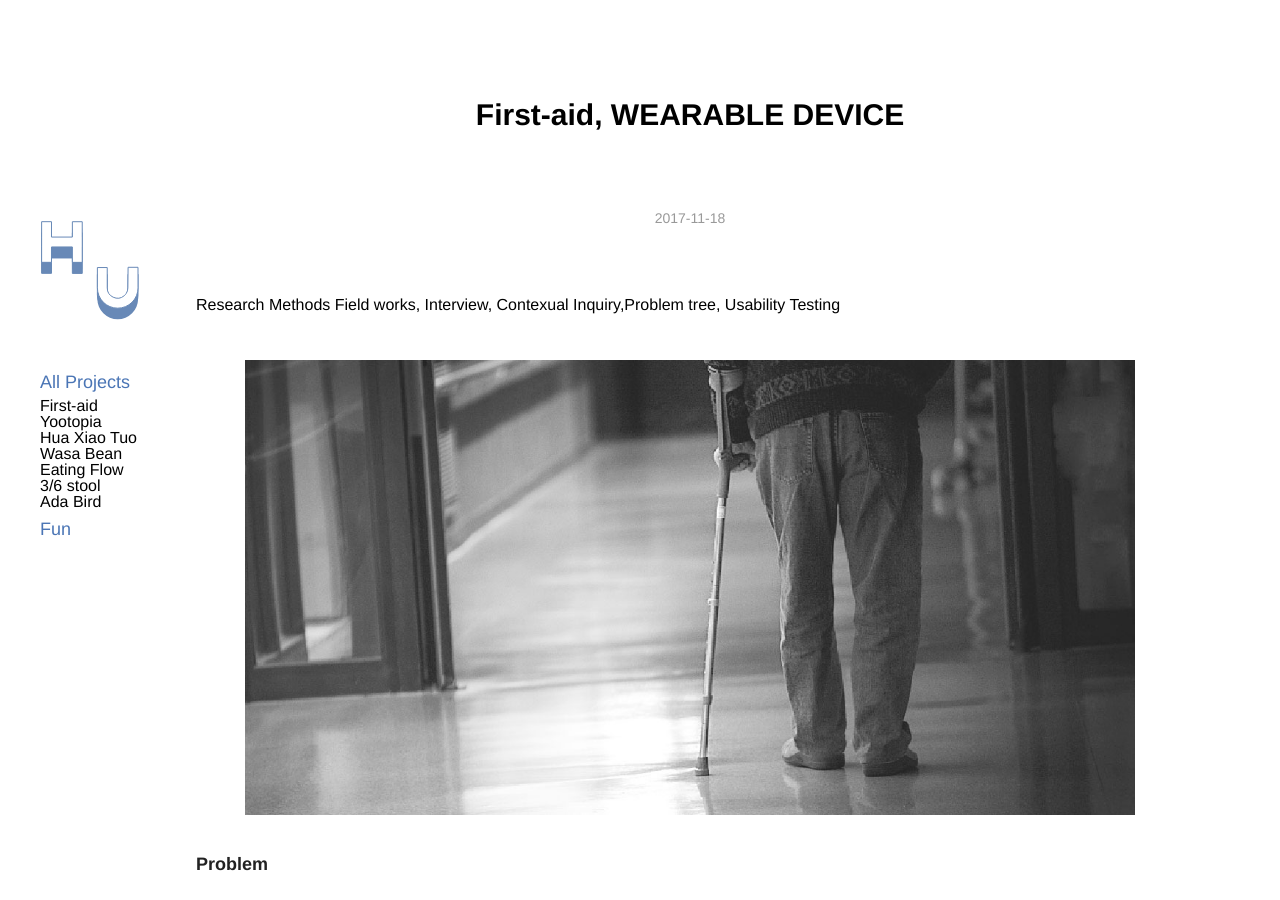
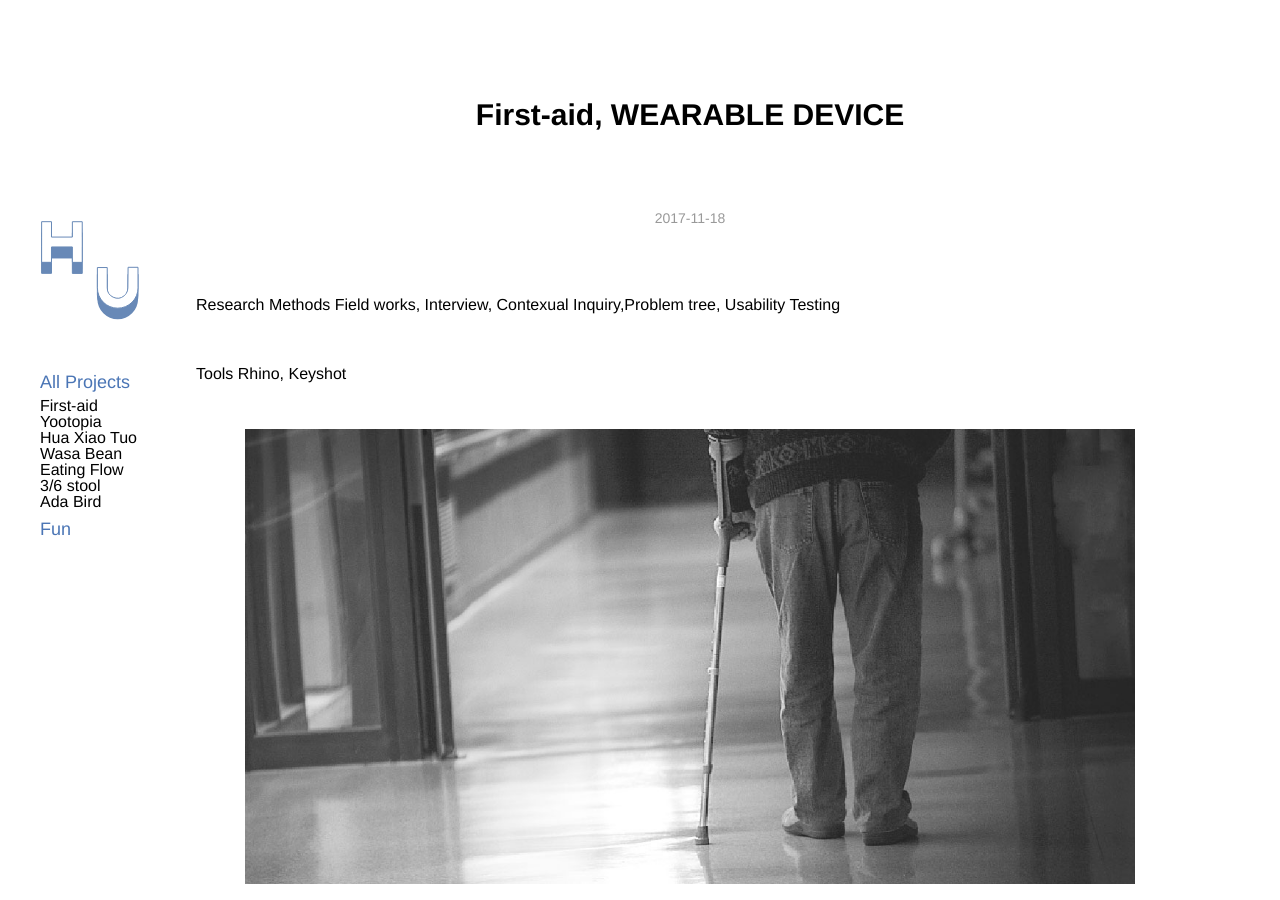
Before and after one commit to HuYuanyuan96/yuanyuan1996.github.io, a Jekyll site: the page built from _posts/2017-11-18-FIRST-AID.md, in a window 1280 px wide and 900 px high. Built offline with Jekyll 4.4.1, drawn with Linux system fonts in a browser that asks for light colours.

Commit message:
Update 2017-11-18-FIRST-AID.md

```diff
--- a/_posts/2017-11-18-FIRST-AID.md
+++ b/_posts/2017-11-18-FIRST-AID.md
@@ -5,7 +5,7 @@ shortTitle: First-aid
 icon: <img src="/images/Project-icon-png/Project-icon-02.png" alt="" width="100"/>
 description: Falling down is a huge threat to the elderly’s health, as it may worsen many acute diseases like cerebral hemorrhage. When this accident happens time is crucial, but the elderly sometimes cannot cry for help. In order to provide seniors with emergency first aid, I designed this set of wearable devices to bridge the gap between people who need help and those who offer a hand.
 methods: Research Methods  Field works, Interview, Contexual Inquiry,Problem tree, Usability Testing
-Tools: Tools  Rhino, Keyshot
+tools: Tools  Rhino, Keyshot
 
 category: blog
 ---
```
